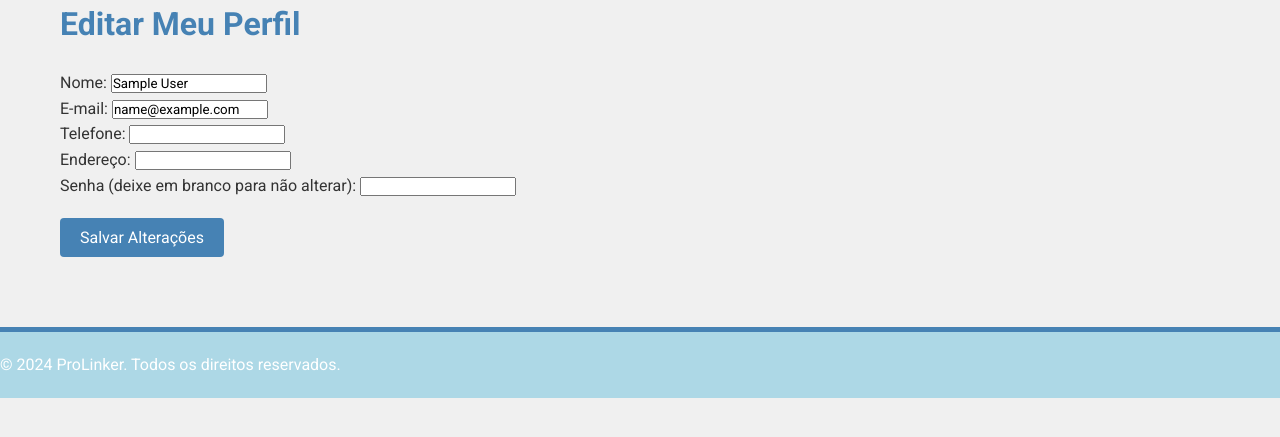
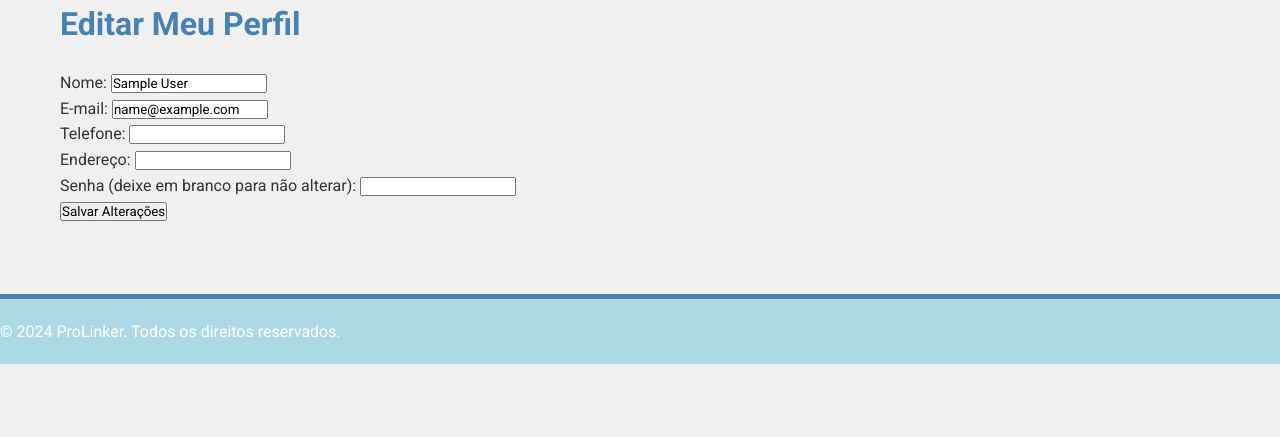
Before and after one commit to nielsondlima/Grupo-2, a PHP site: page /cliente/perfil.php in a window 1280 px wide. Shown: the part 150-587 px from the top of the page. Run offline with PHP 8.4, Linux system fonts and the light colour scheme; the visitor is signed in with stand-in values (Sample User, id 1).

Commit message:
Modificação na tela de perfil
Alteração feita no nome do arquivo CSS
Alteração feita no "h2" que agora está dentro do form

```diff
--- a/cliente/meus-posts.php
+++ b/cliente/meus-posts.php
@@ -37,7 +37,6 @@ $result = $stmt->get_result();
     <style>
         /* Estilo para a navegação */
         nav {
-            background-color: #007BFF; /* Cor de fundo azul */
             padding: 10px 0;
         }
 
--- a/cliente/perfil.php
+++ b/cliente/perfil.php
@@ -76,7 +76,7 @@ $conn->close();
     <meta name="viewport" content="width=device-width, initial-scale=1.0">
     <title>ProLinker - Perfil do Usuário</title>
     <link rel="stylesheet" href="../stylehome.css">
-    <link rel="stylesheet" href="../perfil.css">
+    <link rel="stylesheet" href="../perfil2.css">
 </head>
 <body>
     <header>
@@ -97,8 +97,8 @@ $conn->close();
 
     <main class="container">
         <section id="perfil">
+            <form method="POST" action="" class="perfil-form">
             <h2>Editar Meu Perfil</h2>
-            <form method="POST" action="" class="perfil-form">
                 <div class="form-group">
                     <label for="nome">Nome:</label>
                     <input type="text" name="nome" id="nome" value="<?php echo htmlspecialchars($usuario['nome']); ?>" required>
```
